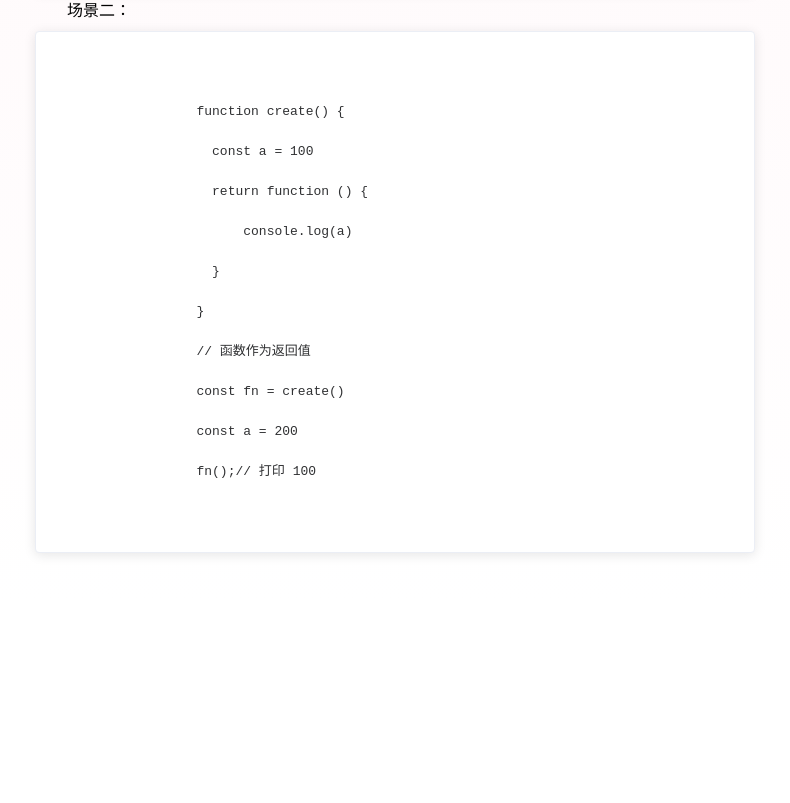
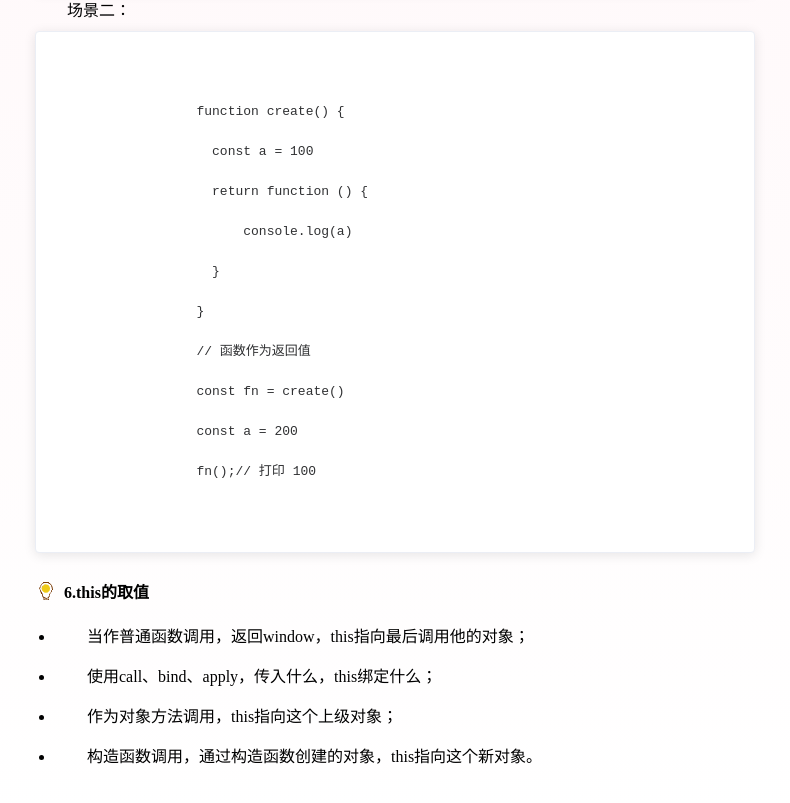
Before and after one commit to gt3060/interview-skill, a Vue app: page /jsClosure in a window 1280 px wide. Shown: the part 2421-3224 px from the top of the page, without its empty margins (150-940 px from the left). Before the commit the page ends 3024 px from the top, so only its background shows below. Built offline with nearby package versions, Linux system fonts and the light colour scheme.

Commit message:
feat 新增考点

```diff
--- a/src/views/JsBasics.vue
+++ b/src/views/JsBasics.vue
@@ -85,6 +85,12 @@
                     <p>语法：typeof {{typeOfInitValue}}</p>
                     <p>类型：{{typeofValue}}</p>
                   </el-card>
+                  <p>总结（typeof识别类型）：</p>
+                  <ul>
+                    <li>①识别所有值类型（基本数据类型除null）；</li>
+                    <li>②识别函数；</li>
+                    <li>③判断是否是引用类型，只能用来判断，无法识别是哪种引用类型（Object、Array、Math等）。</li>
+                  </ul>
                   <p>
                     因此，要想判断一个对象的正确类型，需要用到
                     <code>instanceof</code>
@@ -473,13 +479,21 @@
                   <li>==称为等值符，当两边类型相同时，直接比较值是否相等，若类型不同，先转化为类型相同的值，再比较</li>
                 </ul>
                 <div class="fontIndent">
-                  <p>针对==比较类型转换规则：</p>
+                  <p>
+                    <strong>针对==比较类型转换规则：</strong>
+                  </p>
                   <ul>
                     <li>若两边是boolean、string、number三者中任意两个进行比较，优先转换为数字进行比较；</li>
                     <li>若两边出现null、undefined，null和undefined除了和自己相等，就彼此相等（一个为null一个为undefined）；</li>
                     <li>NaN == NaN（也返回false）；</li>
                     <li>若一个是对象，另一个是数值或者字符串，则把对象先转换为基础类型再比较，对象转基础类型利用toString或者valueOf方法（Date只能利用toString方法）</li>
                   </ul>
+                  <p>
+                    <strong>何时使用===以及何时使用==</strong>
+                  </p>
+                  <p>①除了==null外其他情况都使用===；</p>
+                  <p>②if(obj.a == null)等同于if(obj.a === null || obj.a === undefined)</p>
+                  <p>③==会发生类型转换，转换规则如上。</p>
                 </div>
               </div>
               <div id="c14">
--- a/src/views/JsClosure/JsClosure.vue
+++ b/src/views/JsClosure/JsClosure.vue
@@ -146,6 +146,22 @@
                   </el-card>
                 </div>
               </div>
+              <div style="margin:20px 0px;">
+                <div style="display:flex">
+                  <div style="margin-right:7px; margin-top:4px;">
+                    <img src="@/assets/light.png" />
+                  </div>
+                  <h4>6.this的取值</h4>
+                </div>
+                <div class="fontIndent">
+                  <ul>
+                    <li>当作普通函数调用，返回window，this指向最后调用他的对象；</li>
+                    <li>使用call、bind、apply，传入什么，this绑定什么；</li>
+                    <li>作为对象方法调用，this指向这个上级对象；</li>
+                    <li>构造函数调用，通过构造函数创建的对象，this指向这个新对象。</li>
+                  </ul>
+                </div>
+              </div>
             </div>
           </div>
         </div>
--- a/src/views/arrayMethods.vue
+++ b/src/views/arrayMethods.vue
@@ -1163,6 +1163,24 @@
                     深拷贝方法有：
                     <code>slice、concat、map、es6扩展运算符实现、JOSN.stringify(JSON.parse(arr))</code>
                   </p>
+                  <p>③手写深拷贝</p>
+                  <el-card>
+                    <pre>
+
+                  function DeepClone(obj){
+                    //判断拷贝对象是，引用类数据类型还是基本数据类型
+                    if(typeof obj == 'object'){
+                      let result = obj.constructor == Array ? [] : {};
+                      for(let i in obj){
+                        result[i] = typeof obj[i] == 'object' ? DeepClone(obj[i]) : obj[i]
+                      }
+                    }else{
+                      let result = obj;
+                    }
+                    return result;
+                  }
+                    </pre>
+                  </el-card>
                 </div>
               </div>
             </div>
```
